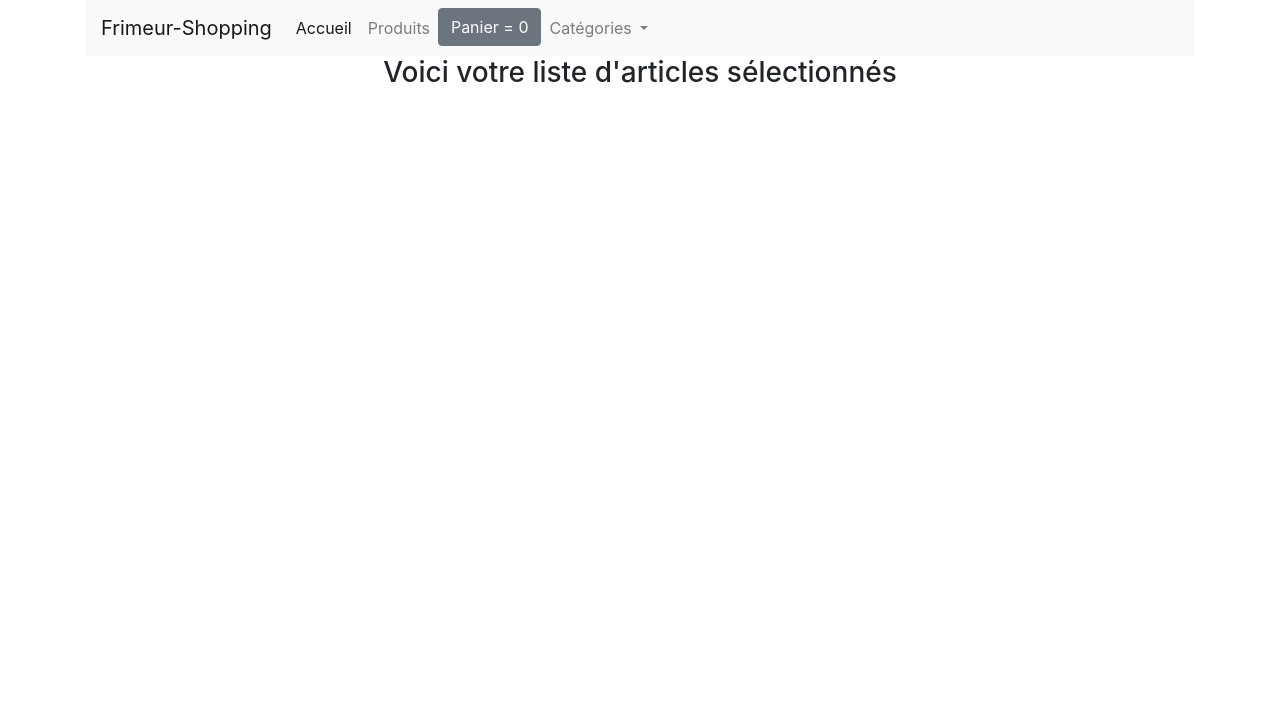
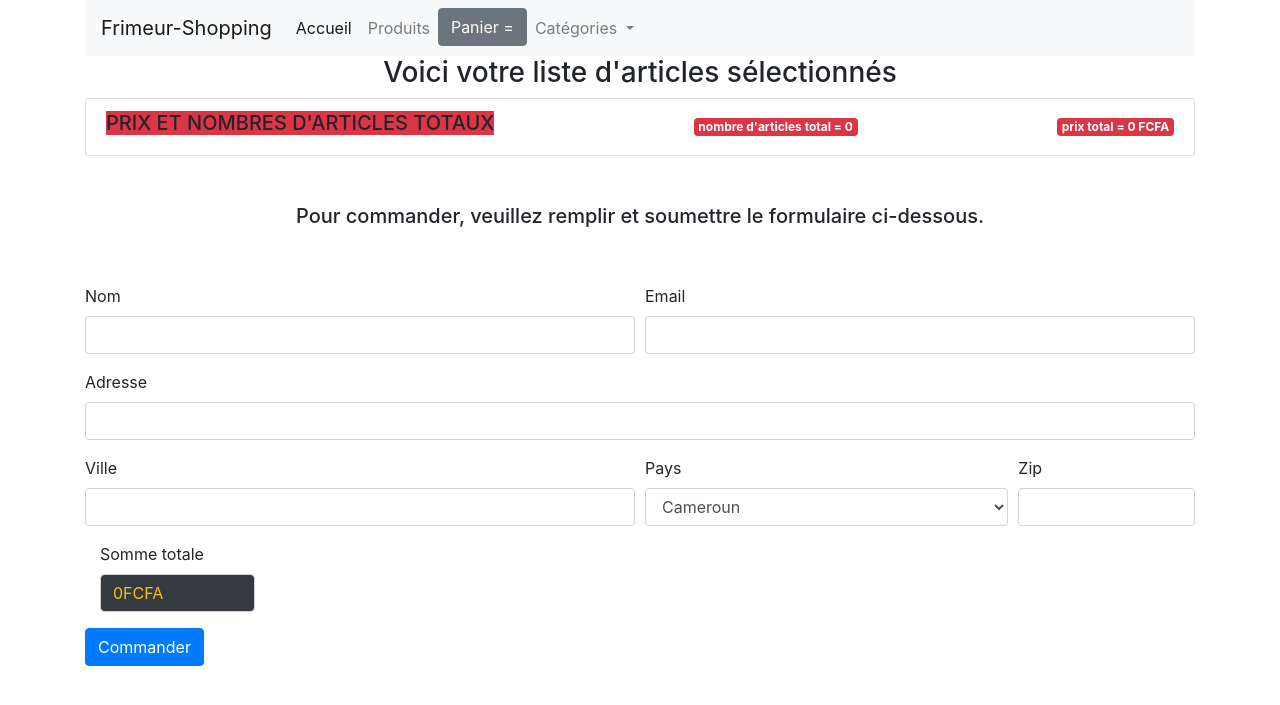
Before and after one commit to VirlenceDongmo/Frimeur_Shopping, a Django app: page /checkout in a window 1280 px wide. Shown: the top 705 px of the page. Run offline with Django 5.2, Linux system fonts and the light colour scheme; some libraries are stand-ins or nearby versions.

Commit message:
commit 7

```diff
--- a/FrimeurShopping/settings.py
+++ b/FrimeurShopping/settings.py
@@ -125,3 +125,7 @@ STATIC_URL = 'static/'
 # https://docs.djangoproject.com/en/5.1/ref/settings/#default-auto-field
 
 DEFAULT_AUTO_FIELD = 'django.db.models.BigAutoField'
+
+
+CSRF_COOKIE_SECURE = False  # Si vous n'utilisez pas HTTPS
+CSRF_COOKIE_HTTPONLY = False  # Si vous avez besoin d'accéder au cookie CSRF via JavaScript
--- a/shop/templates/shop/base.html
+++ b/shop/templates/shop/base.html
@@ -30,7 +30,7 @@
                         <li class="nav-item">
                           <button id="panier" type="button" class="btn btn-secondary" data-container="body" data-toggle="popover" data-html="true" data-placement="bottom" data-content="Vivamus
                           sagittis lacus vel augue laoreet rutrum faucibus.">
-                          Panier = 0
+                          Panier =
                           </button>
                         </li>
                         <li class="nav-item dropdown">
--- a/shop/templates/shop/checkout.html
+++ b/shop/templates/shop/checkout.html
@@ -8,6 +8,62 @@
             <ol class="list-group list-group-numbered" id="item-list">
 
             </ol>
+        </div>
+    </div>
+
+    <div>
+        <br> <br>
+        <h5 class="text-center">Pour commander, veuillez remplir et soumettre le formulaire ci-dessous.</h5>
+        <br> <br>
+    </div>
+
+    <div class="row">
+        <div class="col-md-12">
+            <form method="POST">
+
+                {% csrf_token %}
+
+                <input type="hidden" id="items" name="items">
+                <div class="form-row">
+                  <div class="form-group col-md-6">
+                    <label for="inputEmail4">Nom</label>
+                    <input type="text" class="form-control" id="nom" name="nom">
+                  </div>
+                  <div class="form-group col-md-6">
+                    <label for="inputPassword4">Email</label>
+                    <input type="email" class="form-control" id="email" name="email">
+                  </div>
+                </div>
+                <div class="form-group">
+                  <label for="inputAddress">Adresse</label>
+                  <input type="text" class="form-control" id="adresse" name="adresse">
+                </div>
+                <div class="form-row">
+                  <div class="form-group col-md-6">
+                    <label for="inputCity">Ville</label>
+                    <input type="text" class="form-control" id="ville" name="ville">
+                  </div>
+                  <div class="form-group col-md-4">
+                    <label for="inputState">Pays</label>
+                    <select id="pays" name="pays" class="form-control">
+                      <option selected>Cameroun</option>
+                      <option>Tchad</option>
+                      <option>Benin</option>
+                      <option>Bukina Faso</option>
+                    </select>
+                  </div>
+                  <div class="form-group col-md-2">
+                    <label for="inputZip">Zip</label>
+                    <input name="zipcode" id = "zipcode" type="text" class="form-control" id="inputZip">
+                  </div>
+                </div>
+                <div class="form-group col-md-2">
+                    <label for="inputZip">Somme totale </label>
+                    <input name="total" id = "total" type="readonly" class="form-control bg-dark text-warning" id="inputZip">
+                  </div>
+                <button type="submit" class="btn btn-primary">Commander</button>
+                <br>
+            </form>
         </div>
     </div>
 
@@ -22,23 +78,45 @@
         }else{
             panier = JSON.parse(localStorage.getItem('panier'))
         }
+        var total = 0
+        var nombre = 0
         for(item in panier){
             let nom = panier[item][1]
             let quantite = panier[item][0]
-            let itemString =
-            `
-                <li class="list-group-item d-flex justify-content-between align-items-start">
+            let prix = panier[item][2]
+            nombre += quantite
+            total += prix
+            let itemString = `
+                <li class="list-group-item d-flex justify-content-between align-items-center">
                     <div class="ms-2 me-auto">
                         <div class="fw-bold">
                             ${nom}
-                            <span class="badge badge-primary rounded-pill">nombre d'articles = ${quantite}</span>
                         </div>
+                    </div>
+                    <span class="badge badge-primary rounded-pill">nombre d'articles = ${quantite}</span>
+                    <span class="badge badge-warning rounded-pill">prix = ${prix} FCFA</span>
+                </li>
+            `;
+            $('#item-list').append(itemString);
+        }
 
+
+        let itemNombre = `
+                <li class="list-group-item d-flex justify-content-between align-items-center">
+                    <div class="ms-2 me-auto">
+                        <div class="fw-bold">
+                            <h5 class="bg-danger">PRIX ET NOMBRES D'ARTICLES TOTAUX </h5>
+                        </div>
                     </div>
+                    <span class="badge badge-danger rounded-pill">nombre d'articles total = ${nombre}</span>
+                    <span class="badge badge-danger rounded-pill">prix total = ${total} FCFA</span>
                 </li>
-            `
-            $('#item-list').append(itemString)
-        }
+            `;
+        $('#item-list').append(itemNombre);
+
+        $('#total').val(total + "FCFA")
+
+        $('#items').val(JSON.stringify(panier))
 
     </script>
 
--- a/shop/templates/shop/index.html
+++ b/shop/templates/shop/index.html
@@ -24,7 +24,7 @@
                     <img width="300px" height="300px" src="{{product.image}}" alt="Image de l'arcticle" class="card-img-top">
                     <div class="card-body">
                         <div id="aa{{product.id}}" class="card-title">{{product.title}}</div>
-                        <div class="card-text">{{product.price}} FCFA</div>
+                        <div id="price{{product.id}}" class="card-text">{{product.price}} <span>FCFA</span></div>
                         <a href="{{product.id}} " class="btn btn-warning">Description</a>
                         <button id="{{product.id}}" class="btn ted btn-success">Ajouter</button>
                     </div>
@@ -70,10 +70,12 @@
             if(panier[item_id] != undefined){
                 quantite = panier[item_id][0] + 1
                 panier[item_id][0] = quantite
+                panier[item_id][2] += parseFloat(document.getElementById('price'+item_id).innerHTML)
             }else{
                 quantite = 1
+                prix = parseFloat(document.getElementById('price'+item_id).innerHTML)
                 nom = document.getElementById("aa"+item_id).innerHTML
-                panier[item_id] = [quantite, nom]
+                panier[item_id] = [quantite, nom, prix]
             }
             console.log(panier)
             localStorage.setItem('panier', JSON.stringify(panier))
--- a/shop/views.py
+++ b/shop/views.py
@@ -1,5 +1,5 @@
 from django.shortcuts import render
-from .models import Product
+from .models import Product, Commande
 from django.core.paginator import Paginator
 
 # Create your views here.
@@ -30,4 +30,17 @@ def detail(request, myid) :
 
 def checkout(request) :
 
+    if(request.method == "POST") :
+        nom = request.POST.get('nom')
+        total = request.POST.get('total')
+        email = request.POST.get('email')
+        adresse = request.POST.get('adresse')
+        ville = request.POST.get('ville')
+        pays = request.POST.get('pays')
+        zipcode = request.POST.get('zipcode')
+        items = request.POST.get('items')
+
+        com = Commande(items = items, total = total, nom = nom, email = email, adresse = adresse, ville = ville, pays = pays, zipcode = zipcode)
+        com.save()
+
     return render(request,"shop/checkout.html")
```
Also changed, not shown: shop/admin.py (+6 -1 lines), shop/models.py (+22 -0 lines), db.sqlite3, shop/migrations/0003_commande.py (added), shop/migrations/0004_commande_total.py (added), shop/templates/shop/confirmation.html (added).
